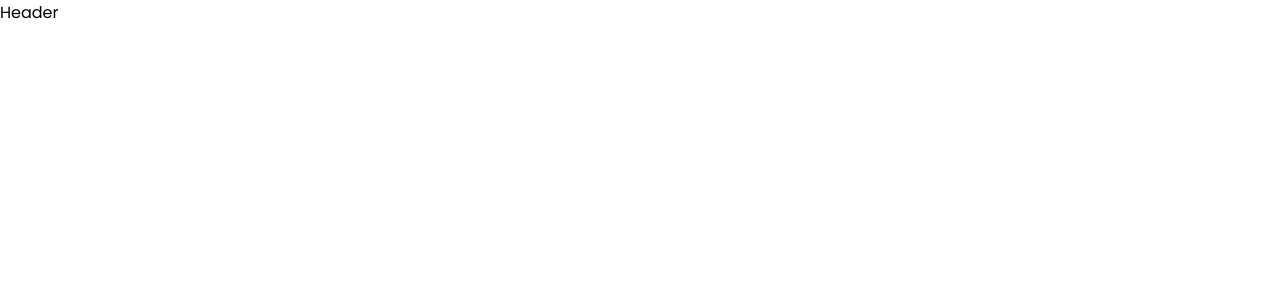
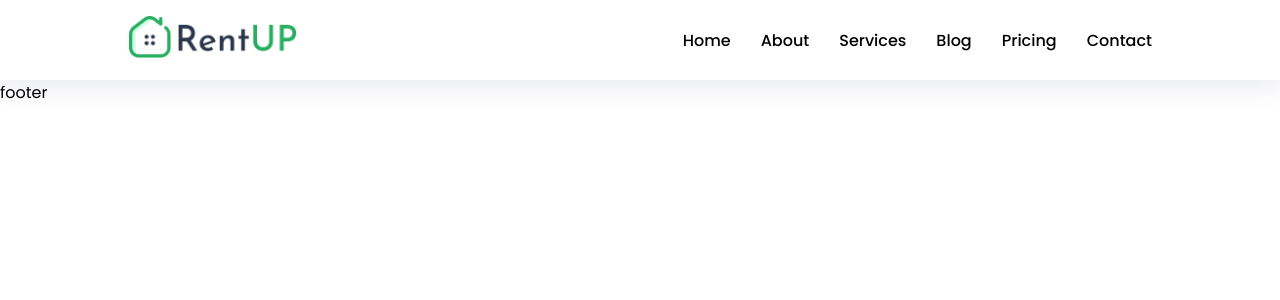
Before and after one commit to MertArar/realEstate, a React (Create React App) app: page /contact in a window 1280 px wide. Shown: the top 300 px of the page. Built offline with nearby package versions, Linux system fonts and the light colour scheme.

Commit message:
header all done

```diff
--- a/package.json
+++ b/package.json
@@ -8,6 +8,7 @@
     "@testing-library/user-event": "^13.5.0",
     "react": "^18.2.0",
     "react-dom": "^18.2.0",
+    "react-icons": "^4.9.0",
     "react-router-dom": "^6.11.2",
     "react-scripts": "^5.0.1",
     "react-slick": "^0.29.0",
--- a/src/components/common/header/Header.jsx
+++ b/src/components/common/header/Header.jsx
@@ -1,7 +1,39 @@
-import React from "react";
+import React, { useState } from "react";
+import "./header.css";
+import { nav } from "../../data/Data";
+import { Link } from "react-router-dom";
+
+import { FaTimes, FaBars } from "react-icons/fa";
 
 const Header = () => {
-  return <div>Header</div>;
+  const [navList, setNavList] = useState(false);
+
+  return (
+    <>
+      <header>
+        <div className="container flex">
+          <div className="logo">
+            <img src="./images/logo.png" alt="" />
+          </div>
+          <div className="nav">
+            <ul className={navList ? "small" : "flex"}>
+              {nav.map((list, index) => (
+                <li key={index}>
+                  <Link to={list.path}>{list.text}</Link>
+                </li>
+              ))}
+            </ul>
+          </div>
+
+          <div className="toggle">
+            <button onClick={() => setNavList(!navList)}>
+              {navList ? <FaTimes /> : <FaBars />}
+            </button>
+          </div>
+        </div>
+      </header>
+    </>
+  );
 };
 
 export default Header;
--- a/src/components/common/header/header.css
+++ b/src/components/common/header/header.css
@@ -0,0 +1,67 @@
+header {
+  background-color: #fff;
+  height: 10vh;
+  box-shadow: 0 5px 30px rgb(0 22 84 / 10%);
+  padding: 15px 0;
+  position: sticky;
+  top: 0;
+  z-index: 99999;
+}
+header img {
+  width: 170px;
+}
+header a {
+  margin-left: 30px;
+  transition: 0.5s;
+  font-weight: 500;
+}
+header a:hover {
+  color: #27ae60;
+}
+header span {
+  width: auto;
+  padding: 0px 6px;
+  background: #27ae60;
+  border-radius: 50px;
+  color: #ffffff;
+  margin-right: 4px;
+  font-weight: 400;
+}
+header h4 {
+  font-weight: 500;
+  margin-right: 20px;
+}
+header .toggle {
+  display: none;
+}
+@media screen and (max-width: 768px) {
+  header {
+    padding: 0;
+  }
+  header img {
+    margin-top: 30px;
+  }
+  header .button {
+    display: none;
+  }
+  header .nav .flex {
+    display: none;
+  }
+  header .toggle {
+    display: block;
+    margin-top: 20px;
+  }
+  header .small {
+    position: absolute;
+    top: 10vh;
+    left: 0;
+    width: 100%;
+    background-color: #27ae60;
+    padding: 20px;
+  }
+  header li a {
+    display: inline-block;
+    margin-bottom: 20px;
+    color: #fff;
+  }
+}
--- a/src/components/pages/Pages.jsx
+++ b/src/components/pages/Pages.jsx
@@ -1,8 +1,31 @@
 import React from "react";
 import Header from "../common/header/Header";
+import { BrowserRouter as Router, Routes, Route } from "react-router-dom";
+import Home from "../home/Home";
+import Footer from "../common/footer/Footer";
+import About from "../about/About";
+import Pricing from "../pricing/Pricing";
+import Blog from "../blog/Blog";
+import Services from "../services/Services";
+import Contact from "../contact/Contact";
 
 const Pages = () => {
-  return <Header />;
+  return (
+    <>
+      <Router>
+        <Header />
+        <Routes>
+          <Route exact path="/" component={Home} />
+          <Route exact path="/about" component={About} />
+          <Route exact path="/services" component={Services} />
+          <Route exact path="/blog" component={Blog} />
+          <Route exact path="/pricing" component={Pricing} />
+          <Route exact path="/contact" component={Contact} />
+        </Routes>
+        <Footer />
+      </Router>
+    </>
+  );
 };
 
 export default Pages;
```
Also changed, not shown: 1 other file (tests, documents, lock files or other folders).
